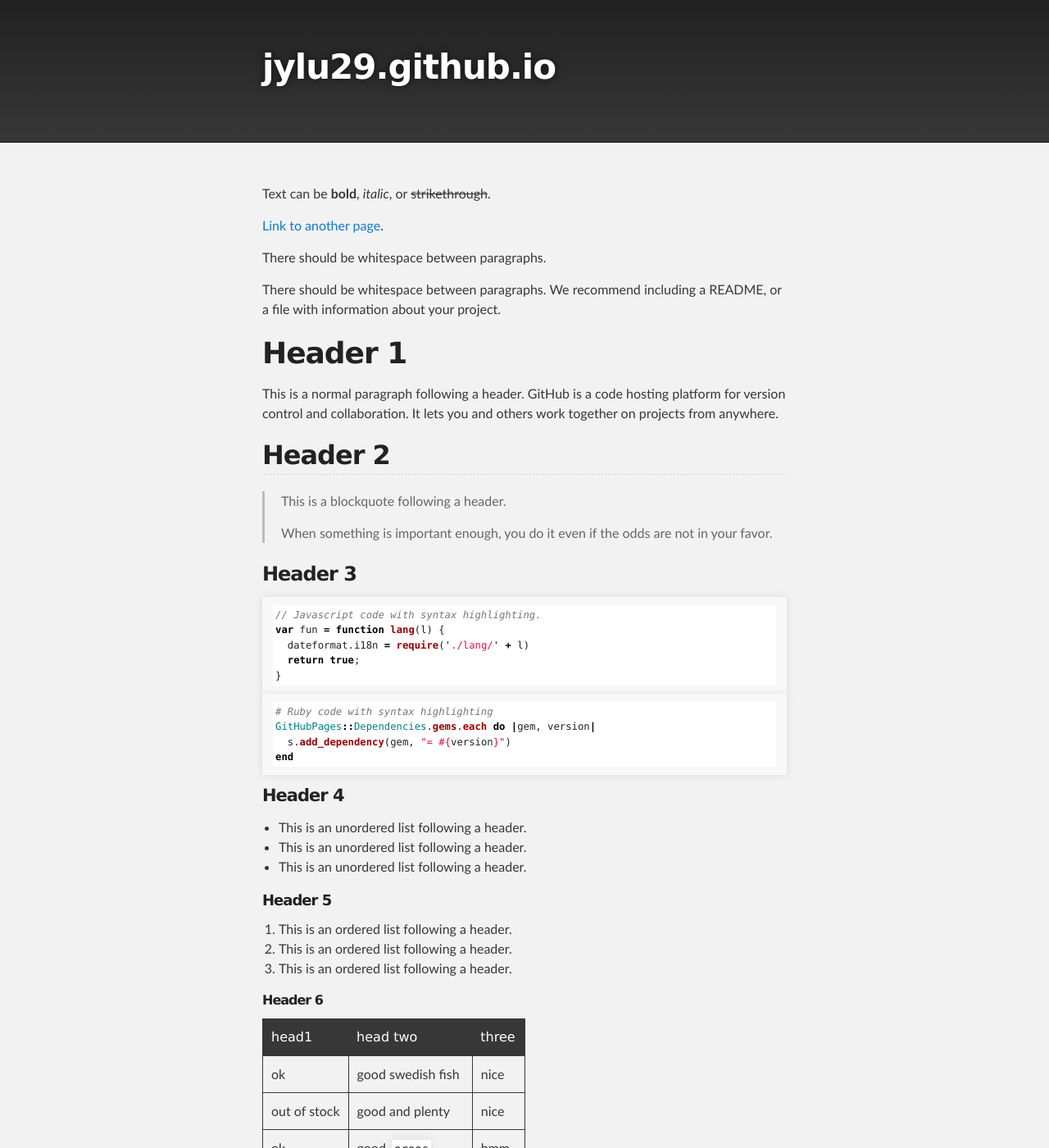
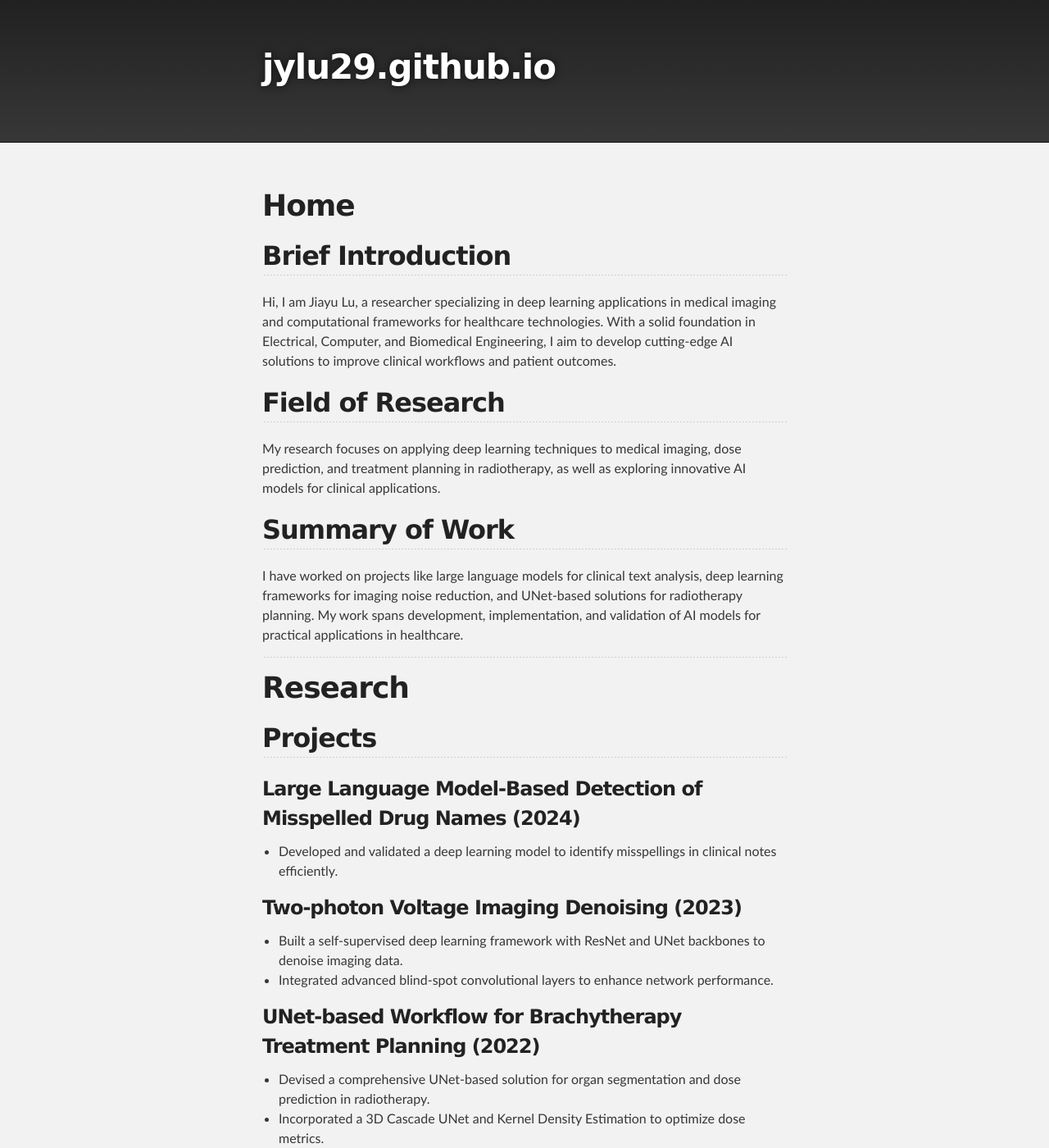
Before and after one commit to jylu29/jylu29.github.io, a Jekyll site: the page built from index.md, in a window 1280 px wide and 1400 px high. Shown: the whole window at 82% size. Built offline with Jekyll 4.4.1, drawn with Linux system fonts in a browser that asks for light colours; the repository's description, which GitHub fills in, is left out; some of the changed text lies outside the part shown.

Commit message:
Update index.md

````diff
--- a/index.md
+++ b/index.md
@@ -1,123 +1,72 @@
 ---
 layout: default
+title: Jiayu Lu - Research Portfolio
 ---
 
-Text can be **bold**, _italic_, or ~~strikethrough~~.
+# Home
 
-[Link to another page](./another-page.html).
+## Brief Introduction
+Hi, I am Jiayu Lu, a researcher specializing in deep learning applications in medical imaging and computational frameworks for healthcare technologies. With a solid foundation in Electrical, Computer, and Biomedical Engineering, I aim to develop cutting-edge AI solutions to improve clinical workflows and patient outcomes.
 
-There should be whitespace between paragraphs.
+## Field of Research
+My research focuses on applying deep learning techniques to medical imaging, dose prediction, and treatment planning in radiotherapy, as well as exploring innovative AI models for clinical applications.
 
-There should be whitespace between paragraphs. We recommend including a README, or a file with information about your project.
+## Summary of Work
+I have worked on projects like large language models for clinical text analysis, deep learning frameworks for imaging noise reduction, and UNet-based solutions for radiotherapy planning. My work spans development, implementation, and validation of AI models for practical applications in healthcare.
 
-# Header 1
+---
 
-This is a normal paragraph following a header. GitHub is a code hosting platform for version control and collaboration. It lets you and others work together on projects from anywhere.
+# Research
 
-## Header 2
+## Projects
 
-> This is a blockquote following a header.
->
-> When something is important enough, you do it even if the odds are not in your favor.
+### Large Language Model-Based Detection of Misspelled Drug Names (2024)
+- Developed and validated a deep learning model to identify misspellings in clinical notes efficiently.
 
-### Header 3
+### Two-photon Voltage Imaging Denoising (2023)
+- Built a self-supervised deep learning framework with ResNet and UNet backbones to denoise imaging data.
+- Integrated advanced blind-spot convolutional layers to enhance network performance.
 
-```js
-// Javascript code with syntax highlighting.
-var fun = function lang(l) {
-  dateformat.i18n = require('./lang/' + l)
-  return true;
-}
-```
+### UNet-based Workflow for Brachytherapy Treatment Planning (2022)
+- Devised a comprehensive UNet-based solution for organ segmentation and dose prediction in radiotherapy.
+- Incorporated a 3D Cascade UNet and Kernel Density Estimation to optimize dose metrics.
 
-```ruby
-# Ruby code with syntax highlighting
-GitHubPages::Dependencies.gems.each do |gem, version|
-  s.add_dependency(gem, "= #{version}")
-end
-```
+### Unsupervised Network for Metal Artifact Reduction (2022)
+- Implemented an Artifact Disentanglement Network to improve CT imaging quality by removing metal artifacts.
 
-#### Header 4
+### Semantic Lung Cancer Segmentation (2020)
+- Improved tumor contouring accuracy using Mask R CNN and convolutional block attention modules.
 
-*   This is an unordered list following a header.
-*   This is an unordered list following a header.
-*   This is an unordered list following a header.
+---
 
-##### Header 5
+# Publications
 
-1.  This is an ordered list following a header.
-2.  This is an ordered list following a header.
-3.  This is an ordered list following a header.
+1. **Deep learning-based dose map prediction for high-dose-rate brachytherapy**
+   *Physics in Medicine & Biology, 2023*
+   [Access Full Text](#)
 
-###### Header 6
+2. **Knowledge-based automated dose-volume histogram prediction for quality assurance**
+   *Journal of Applied Clinical Medical Physics, 2019*
+   [Access Full Text](#)
 
-| head1        | head two          | three |
-|:-------------|:------------------|:------|
-| ok           | good swedish fish | nice  |
-| out of stock | good and plenty   | nice  |
-| ok           | good `oreos`      | hmm   |
-| ok           | good `zoute` drop | yumm  |
+3. **Deep learning-based autosegmentation of rectal tumors in MR images**
+   *Medical Physics, 2018*
+   [Access Full Text](#)
 
-### There's a horizontal rule below this.
+---
 
-* * *
+# About Me
 
-### Here is an unordered list:
+## Biography
+I hold an M.S. in Electrical and Computer Engineering from Boston University, along with degrees in Biomedical Engineering and Physics from Fudan University. My professional journey spans academic research and software engineering roles where I contributed to AI-driven healthcare solutions.
 
-*   Item foo
-*   Item bar
-*   Item baz
-*   Item zip
+## Curriculum Vitae
+[Download CV](#)
 
-### And an ordered list:
+## Contact Information
+- **Email:** jiayu.lu29@outlook.com
+- **Phone:** 857-381-1654
 
-1.  Item one
-1.  Item two
-1.  Item three
-1.  Item four
-
-### And a nested list:
-
-- level 1 item
-  - level 2 item
-  - level 2 item
-    - level 3 item
-    - level 3 item
-- level 1 item
-  - level 2 item
-  - level 2 item
-  - level 2 item
-- level 1 item
-  - level 2 item
-  - level 2 item
-- level 1 item
-
-### Small image
-
-![Octocat](https://github.githubassets.com/images/icons/emoji/octocat.png)
-
-### Large image
-
-![Branching](https://guides.github.com/activities/hello-world/branching.png)
-
-
-### Definition lists can be used with HTML syntax.
-
-<dl>
-<dt>Name</dt>
-<dd>Godzilla</dd>
-<dt>Born</dt>
-<dd>1952</dd>
-<dt>Birthplace</dt>
-<dd>Japan</dd>
-<dt>Color</dt>
-<dd>Green</dd>
-</dl>
-
-```
-Long, single-line code blocks should not wrap. They should horizontally scroll if they are too long. This line should be long enough to demonstrate this.
-```
-
-```
-The final element.
-```
+## Social Media and Professional Profiles
+- [LinkedIn](#)
+- [ResearchGate](#)
````
